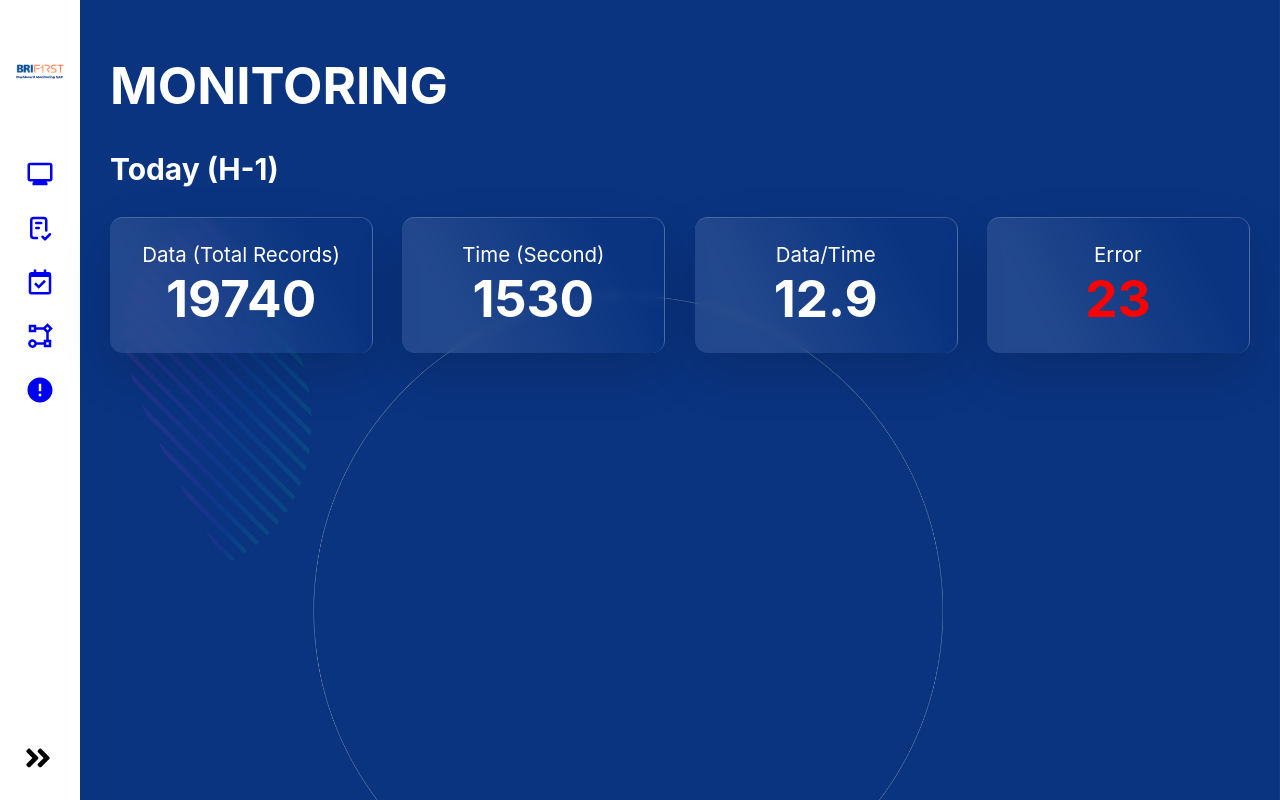
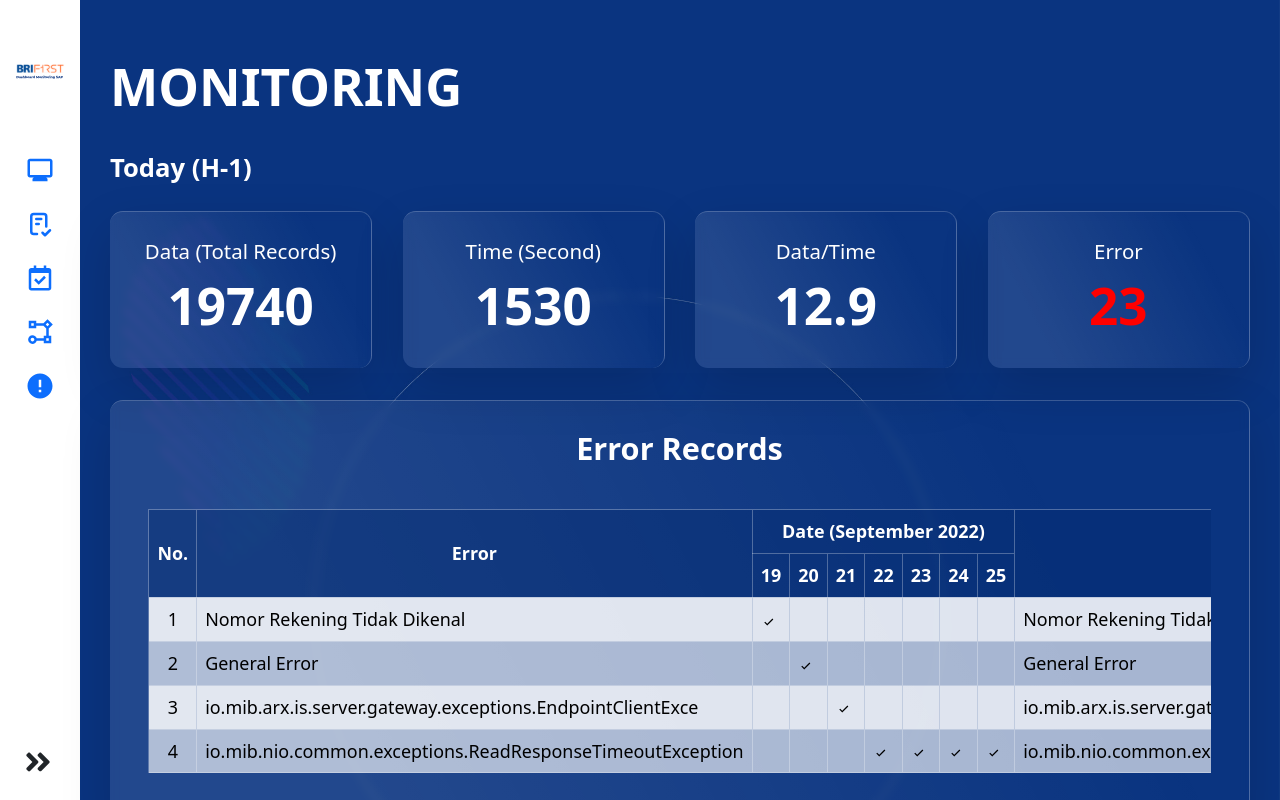
Before and after one commit to alfina-megasiwi/dashboard-monitoring-fe, a React (Create React App) app: page / in a window 1280 px wide. Shown: the top 800 px of the page. Built offline with nearby package versions, Linux system fonts and the light colour scheme.

Commit message:
error table v1.0

```diff
--- a/package.json
+++ b/package.json
@@ -6,8 +6,10 @@
     "@testing-library/jest-dom": "^5.16.5",
     "@testing-library/react": "^13.4.0",
     "@testing-library/user-event": "^13.5.0",
+    "bootstrap": "^5.2.1",
     "font-awesome": "^4.7.0",
     "react": "^18.2.0",
+    "react-bootstrap": "^2.5.0",
     "react-dom": "^18.2.0",
     "react-icons": "^4.4.0",
     "react-redux": "^8.0.2",
--- a/src/components/ErrorTable/ErrorTable.css
+++ b/src/components/ErrorTable/ErrorTable.css
@@ -1,7 +1,7 @@
-.error-container{
+.error-container {
   margin-top: 4vh;
 }
-.error-card{
+.error-card {
   background: linear-gradient(
     62.42deg,
     rgba(255, 255, 255, 0.1) 20.61%,
@@ -14,13 +14,35 @@
   border-right: 1px solid rgba(255, 255, 255, 0.204);
 }
 
-.error-card-title{
+.error-card-title {
   margin-top: 3vh;
   font-weight: bold;
   font-size: larger;
   text-align: center;
 }
 
-.error-card-body{
+.error-card-body {
   padding: 3vw;
+  font-size: 1.4vw;
 }
+
+.error-card-body thead tr {
+  text-align: center;
+  vertical-align: middle;
+  font-weight: bold;
+}
+
+.table {
+  --bs-table-bg: rgba(255, 255, 255, 0.64) !important;
+  --bs-table-border-color: #ffffff48 !important;
+  --bs-table-striped-bg: rgba(255, 255, 255, 0.64) !important;
+  --bs-table-striped-color: rgb(0, 0, 0) !important;
+  --bs-table-color: rgb(0, 0, 0) !important;
+  --bs-table-hover-bg: #03356eb1 !important;
+  --bs-table-hover-color: rgb(255, 255, 255) !important;
+}
+
+.halo {
+  color: white;
+  --bs-table-bg: rgba(0, 40, 108, 0.353) !important;
+}
--- a/src/components/ErrorTable/ErrorTable.js
+++ b/src/components/ErrorTable/ErrorTable.js
@@ -1,82 +1,119 @@
-// import React, { useState, useEffect } from "react";
-// import "./ErrorTable.css";
-// // import { makeStyles } from "@material-ui/core/styles";
-// // import Table from "@material-ui/core/Table";
-// // import TableBody from "@material-ui/core/TableBody";
-// // import TableCell from "@material-ui/core/TableCell";
-// // import TableContainer from "@material-ui/core/TableContainer";
-// // import TableHead from "@material-ui/core/TableHead";
-// // import TableRow from "@material-ui/core/TableRow";
-// // import Paper from "@material-ui/core/Paper";
-// // import axios from "axios";
+import React from "react";
+import "./ErrorTable.css";
+import Table from "react-bootstrap/Table";
+import "bootstrap/dist/css/bootstrap.min.css";
+import { BiCheck } from "react-icons/bi";
 
-// const ErrorTable = () => {
-//   const useStyles = makeStyles({
-//     table: {
-//       minWidth: 650,
-//     },
-//     sticky: {
-//       position: "sticky",
-//       left: 0,
-//       background: "white",
-//       boxShadow: "5px 2px 5px grey",
-//     },
-//   });
+const ErrorTable = () => {
+  return (
+    <div className="error-container">
+      <div className="error-card">
+        <div className="error-card-title">Error Records</div>
+        <div className="error-card-body">
+          <Table id="error-table" responsive striped bordered hover>
+            <thead>
+              <tr className="halo">
+                <td rowSpan={2}>No.</td>
+                <td rowSpan={2}>Error</td>
+                <td colSpan={7}>Date (September 2022)</td>
+                <td rowSpan={2}>Temporary Solve</td>
+                <td rowSpan={2}>Follow-Up</td>
+              </tr>
+              <tr className="halo">
+                <td>19</td>
+                <td>20</td>
+                <td>21</td>
+                <td>22</td>
+                <td>23</td>
+                <td>24</td>
+                <td>25</td>
+              </tr>
+            </thead>
+            <tbody>
+              <tr>
+                <td style={{ textAlign: "center" }}>1</td>
+                <td>Nomor Rekening Tidak Dikenal </td>
+                <td>
+                  <BiCheck size={15} />
+                </td>
+                <td></td>
+                <td></td>
+                <td></td>
+                <td></td>
+                <td></td>
+                <td></td>
+                <td>Nomor Rekening Tidak Dikenal </td>
+                <td>Nomor Rekening Tidak Dikenal </td>
+              </tr>
+              <tr>
+                <td style={{ textAlign: "center" }}>2</td>
+                <td>General Error </td>
+                <td></td>
+                <td>
+                  <BiCheck size={15} />
+                </td>
+                <td></td>
+                <td></td>
+                <td></td>
+                <td></td>
+                <td></td>
+                <td>General Error </td>
+                <td>General Error </td>
+              </tr>
+              <tr>
+                <td style={{ textAlign: "center" }}>3</td>
+                <td>
+                  io.mib.arx.is.server.gateway.exceptions.EndpointClientExce{" "}
+                </td>
+                <td></td>
+                <td></td>
+                <td>
+                  <BiCheck size={15} />
+                </td>
+                <td></td>
+                <td></td>
+                <td></td>
+                <td></td>
+                <td>
+                  io.mib.arx.is.server.gateway.exceptions.EndpointClientExce
+                </td>
+                <td>
+                  io.mib.arx.is.server.gateway.exceptions.EndpointClientExce{" "}
+                </td>
+              </tr>
+              <tr>
+                <td style={{ textAlign: "center" }}>4</td>
+                <td>
+                  io.mib.nio.common.exceptions.ReadResponseTimeoutException{" "}
+                </td>
+                <td></td>
+                <td></td>
+                <td></td>
+                <td>
+                  <BiCheck size={15} />
+                </td>
+                <td>
+                  <BiCheck size={15} />
+                </td>
+                <td>
+                  <BiCheck size={15} />
+                </td>
+                <td>
+                  <BiCheck size={15} />
+                </td>
+                <td>
+                  io.mib.nio.common.exceptions.ReadResponseTimeoutException
+                </td>
+                <td>
+                  io.mib.nio.common.exceptions.ReadResponseTimeoutException{" "}
+                </td>
+              </tr>
+            </tbody>
+          </Table>
+        </div>
+      </div>
+    </div>
+  );
+};
 
-//   const [data, setData] = useState([]);
-//   const classes = useStyles();
-
-//   useEffect(() => {
-//     axios
-//       .get("https://jsonplaceholder.typicode.com/users")
-//       .then((res) => {
-//         setData(res.data);
-//         console.log("Result:", data);
-//       })
-//       .catch((error) => {
-//         console.log(error);
-//       });
-//   }, []);
-
-//   return (
-//     <div className="error-container">
-//       <div className="error-card">
-//         <div className="error-card-title">Error Records</div>
-//         <div className="error-card-body">
-//           <TableContainer component={Paper}>
-//             <Table aria-label="simple table">
-//               <TableHead>
-//                 <TableRow>
-//                   <TableCell className={classes.sticky}>Name</TableCell>
-//                   <TableCell align="right">Username</TableCell>
-//                   <TableCell align="right">Email</TableCell>
-//                   <TableCell align="right">Phone</TableCell>
-//                   <TableCell align="right">Website</TableCell>
-//                 </TableRow>
-//               </TableHead>
-//               <TableBody>
-//                 {data.map((row) => (
-//                   <TableRow key={row.id}>
-//                     <TableCell
-//                       component="th"
-//                       scope="row"
-//                       className={classes.sticky}
-//                     >
-//                       {row.name}
-//                     </TableCell>
-//                     <TableCell align="right">{row.username}</TableCell>
-//                     <TableCell align="right">{row.email}</TableCell>
-//                     <TableCell align="right">{row.phone}</TableCell>
-//                     <TableCell align="right">{row.website}</TableCell>
-//                   </TableRow>
-//                 ))}
-//               </TableBody>
-//             </Table>
-//           </TableContainer>
-//         </div>
-//       </div>
-//     </div>
-//   );
-// };
-
-// export default ErrorTable;
+export default ErrorTable;
--- a/src/index.css
+++ b/src/index.css
@@ -13,7 +13,7 @@ code {
 }
 
 a {
-  text-decoration: none;
+  text-decoration: none !important;
 }
 
 a:visited {
--- a/src/page/Monitoring/Monitoring.css
+++ b/src/page/Monitoring/Monitoring.css
@@ -5,6 +5,19 @@
 .card-container {
   display: flex;
   justify-content: space-between;
+}
+
+.title-monitoring {
+  margin-top: 3vh;
+  font-size: 4vw;
+  font-weight: bolder;
+}
+
+.title-today {
+  font-size: 2vw;
+  font-weight: bolder;
+  margin-top: 3vh;
+  margin-bottom: 3vh;
 }
 
 .card-today {
--- a/src/page/Monitoring/Monitoring.js
+++ b/src/page/Monitoring/Monitoring.js
@@ -25,8 +25,8 @@ const Monitoring = () => {
     <div>
       <br />
       <div className="main-text">
-        <h1>MONITORING</h1>
-        <h3>Today (H-1)</h3>
+        <div className="title-monitoring">MONITORING</div>
+        <div className="title-today">Today (H-1)</div>
         <div className="card-container">
           {dataToday.map((item) => (
             <div className="card-today">
@@ -40,7 +40,7 @@ const Monitoring = () => {
             </div>
           ))}
         </div>
-        {/* <ErrorTable /> */}
+        <ErrorTable />
       </div>
     </div>
   );
```
Also changed, not shown: 1 other file (tests, documents, lock files or other folders). Lines whose indentation alone changed are shown as unchanged.
